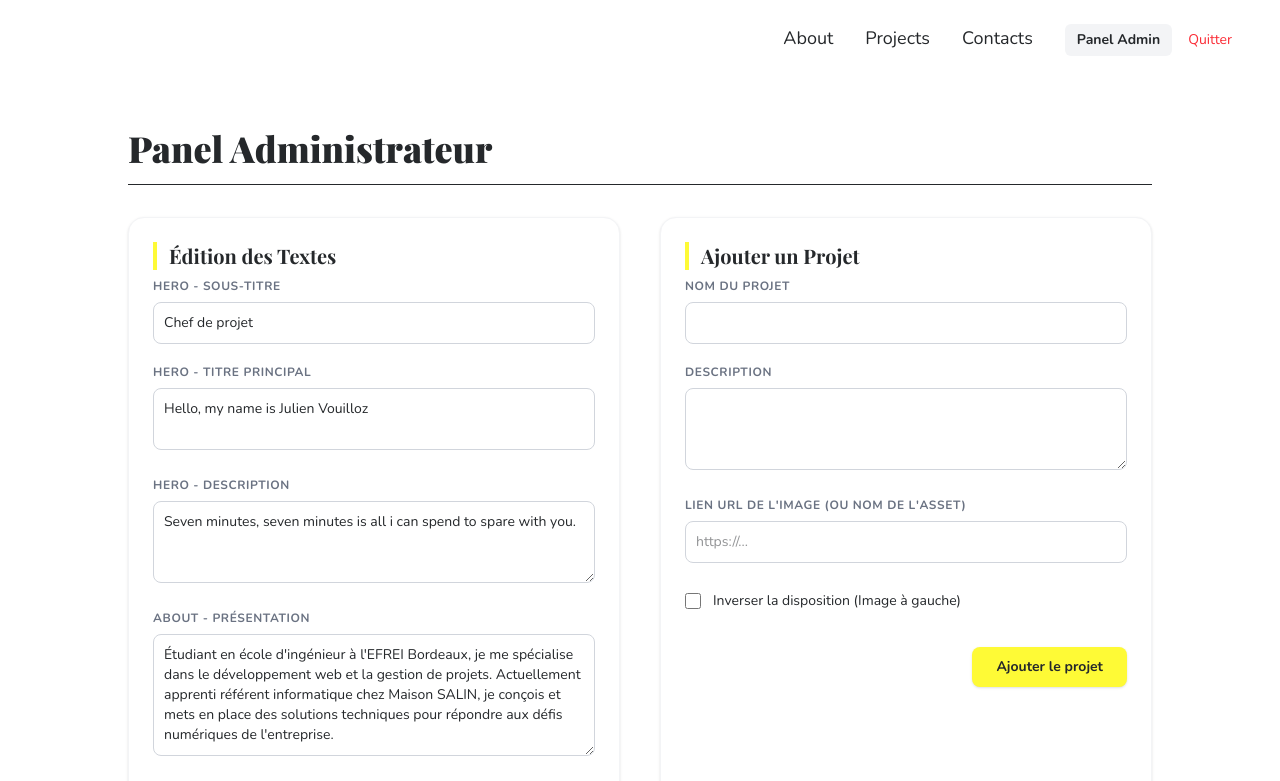
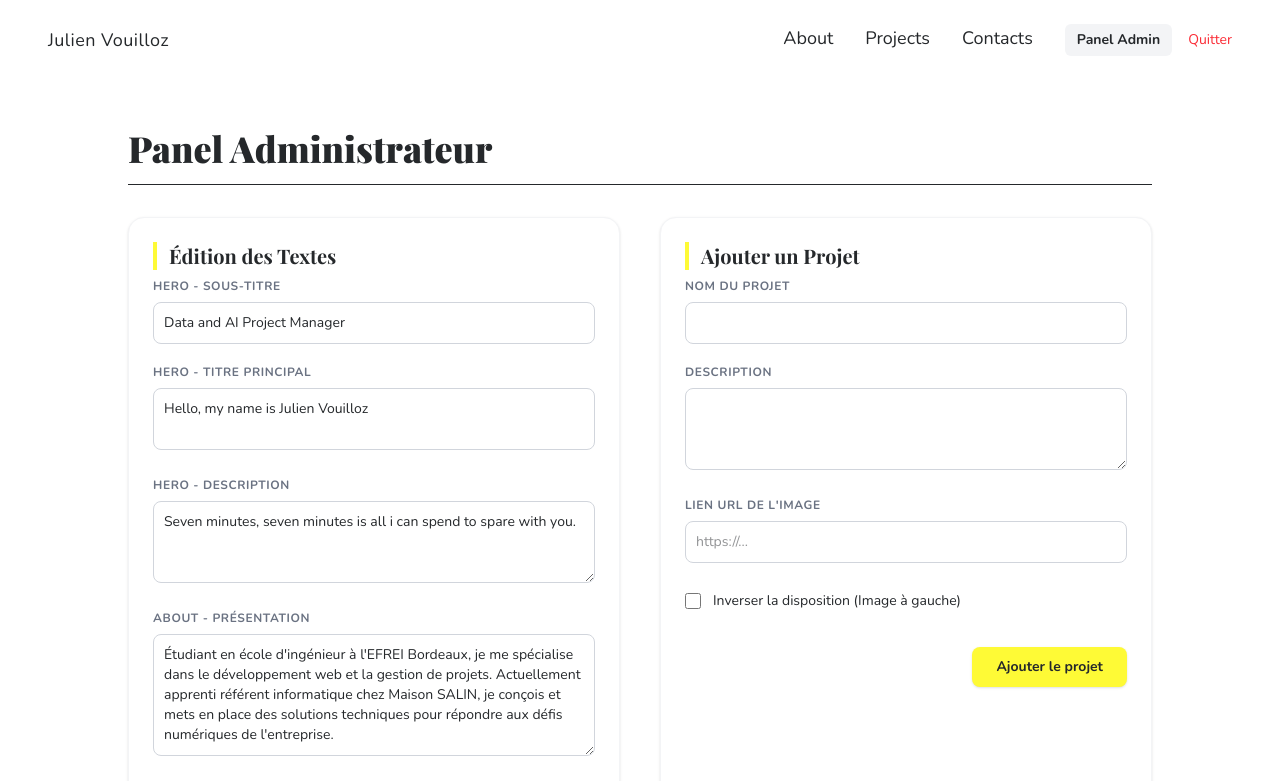
Before and after one commit to JulienVZ/tp_portfolio, a React (Vite) app: page /admin in a window 1280 px wide. Shown: the top 781 px of the page. Built offline with nearby package versions, Linux system fonts and the light colour scheme; sample sign-in values are in the browser's storage.

Commit message:
bug fix + added my name in the header + job name in english

```diff
--- a/src/App.jsx
+++ b/src/App.jsx
@@ -12,10 +12,9 @@ import About from './Components/About';
 import Login from './Components/Login';
 import AdminPanel from './Components/AdminPanel';
 
-// Données initiales par défaut (si le stockage local est vide)
 const initialData = {
     hero: {
-        subtitle: "Chef de projet",
+        subtitle: "Data and AI Project Manager",
         title: "Hello, my name is Julien Vouilloz",
         description: "Seven minutes, seven minutes is all i can spend to spare with you."
     },
@@ -48,13 +47,11 @@ const initialData = {
 };
 
 function App() {
-    // 1. Gestion de l'état des données du site
     const [portfolioData, setPortfolioData] = useState(() => {
         const savedData = localStorage.getItem('portfolioData');
         return savedData ? JSON.parse(savedData) : initialData;
     });
 
-    // 2. Gestion de la session administrateur
     const [isLoggedIn, setIsLoggedIn] = useState(() => {
         return localStorage.getItem('isAdmin') === 'true';
     });
@@ -72,17 +69,14 @@ function App() {
     return (
         <Router>
             <div className="min-h-screen flex flex-col bg-white text-[#25282B] font-sans overflow-x-hidden">
-                {/* On transmet l'état de connexion au Header pour changer le bouton */}
                 <Header isLoggedIn={isLoggedIn} handleLogout={handleLogout} />
 
                 <main className="flex-grow">
                     <Routes>
-                        {/* On passe les données dynamiques à Home (qui les donnera à Hero, Projects) */}
                         <Route path="/" element={<Home portfolioData={portfolioData} />} />
                         <Route path="/about" element={<About portfolioData={portfolioData} />} />
                         <Route path="/login" element={<Login setIsLoggedIn={setIsLoggedIn} />} />
 
-                        {/* Route sécurisée : Si non connecté, redirection vers /login */}
                         <Route
                             path="/admin"
                             element={isLoggedIn ? <AdminPanel portfolioData={portfolioData} updateData={updateData} /> : <Navigate to="/login" />}
--- a/src/Components/AdminPanel.jsx
+++ b/src/Components/AdminPanel.jsx
@@ -1,7 +1,6 @@
 import React, { useState } from 'react';
 
 export default function AdminPanel({ portfolioData, updateData }) {
-    // États locaux pour gérer les formulaires de texte
     const [heroSubtitle, setHeroSubtitle] = useState(portfolioData.hero.subtitle);
     const [heroTitle, setHeroTitle] = useState(portfolioData.hero.title);
     const [heroDesc, setHeroDesc] = useState(portfolioData.hero.description);
@@ -27,7 +26,7 @@ export default function AdminPanel({ portfolioData, updateData }) {
     const handleAddProject = (e) => {
         e.preventDefault();
         const newProject = {
-            id: Date.now(), // Génère un ID unique
+            id: Date.now(),
             title: newProjTitle,
             description: newProjDesc,
             img: newProjImg || "https://images.unsplash.com/photo-1512941937669-90a1b58e7e9c",
@@ -103,7 +102,7 @@ export default function AdminPanel({ portfolioData, updateData }) {
                             <textarea rows="3" required value={newProjDesc} onChange={(e) => setNewProjDesc(e.target.value)} className="w-full border border-gray-300 rounded-lg p-2.5 bg-white text-sm text-[#25282B]" />
                         </div>
                         <div>
-                            <label className="block text-xs font-bold uppercase tracking-wider text-gray-500 mb-2">Lien URL de l'image (ou nom de l'asset)</label>
+                            <label className="block text-xs font-bold uppercase tracking-wider text-gray-500 mb-2">Lien URL de l'image</label>
                             <input type="text" placeholder="https://..." value={newProjImg} onChange={(e) => setNewProjImg(e.target.value)} className="w-full border border-gray-300 rounded-lg p-2.5 bg-white text-sm text-[#25282B]" />
                         </div>
                         <div className="flex items-center space-x-3 pt-2">
--- a/src/Components/Header.jsx
+++ b/src/Components/Header.jsx
@@ -9,18 +9,24 @@ export default function Header({ isLoggedIn, handleLogout }) {
         }, 100);
     };
     return (
-        <header className="w-full py-6 px-4 md:px-12 flex items-center justify-end absolute top-0 z-50">
+        <header className="w-full py-6 px-4 md:px-12 flex items-center justify-between absolute top-0 z-50">
+            <Link
+                to="/"
+                className="flex space-x-8 font-medium font-black text-lg text-[#25282B] tracking-wide hover:text-[#fefa36] transition-colors"
+            >
+                Julien Vouilloz
+            </Link>
             <nav>
                 <ul className="flex space-x-8 text-lg font-medium">
 
                     <li>
-                        <Link to="/about" className="hover:text-[#fefa36] transition-colors">About</Link>
+                        <Link to="/about" className="hover:text-white transition-colors">About</Link>
                     </li>
                     <li>
-                        <a href="/#projects" className="hover:text-[#fefa36] transition-colors">Projects</a>
+                        <a href="/#projects" className="hover:text-white transition-colors">Projects</a>
                     </li>
                     <li>
-                        <a href="/#contacts" className="hover:text-[#fefa36] transition-colors">Contacts</a>
+                        <a href="/#contacts" className="hover:text-white transition-colors">Contacts</a>
                     </li>
 
                     <li>
```
